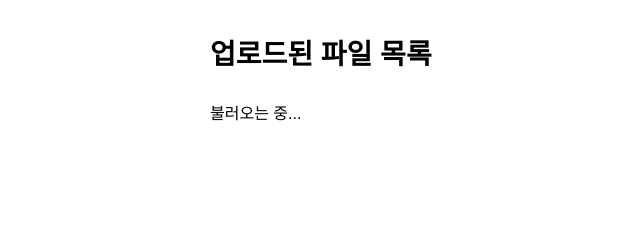
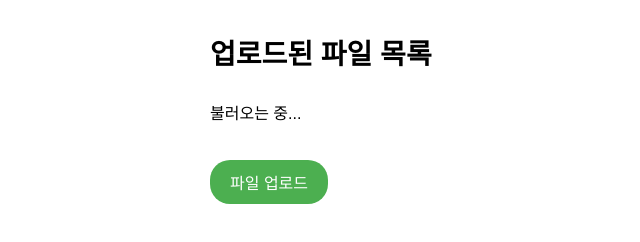
Before and after one commit to Dani-dev-6/edu_webhard, a plain HTML site: page index.html in a window 1280 px wide. Shown: the whole page, without its empty margins (70-710 px from the left). Drawn offline with Linux system fonts and the light colour scheme.

Commit message:
Update index.html

```diff
--- a/index.html
+++ b/index.html
@@ -74,5 +74,17 @@
 
     fetchIssues();
   </script>
+    <button style="
+    padding: 10px 20px;
+    border: none;
+    border-radius: 20px;
+    background-color: #4CAF50;
+    color: white;
+    font-size: 16px;
+    cursor: pointer;
+    margin: 20px 0;
+  ">
+    파일 업로드
+    </button>
 </body>
 </html>
```
